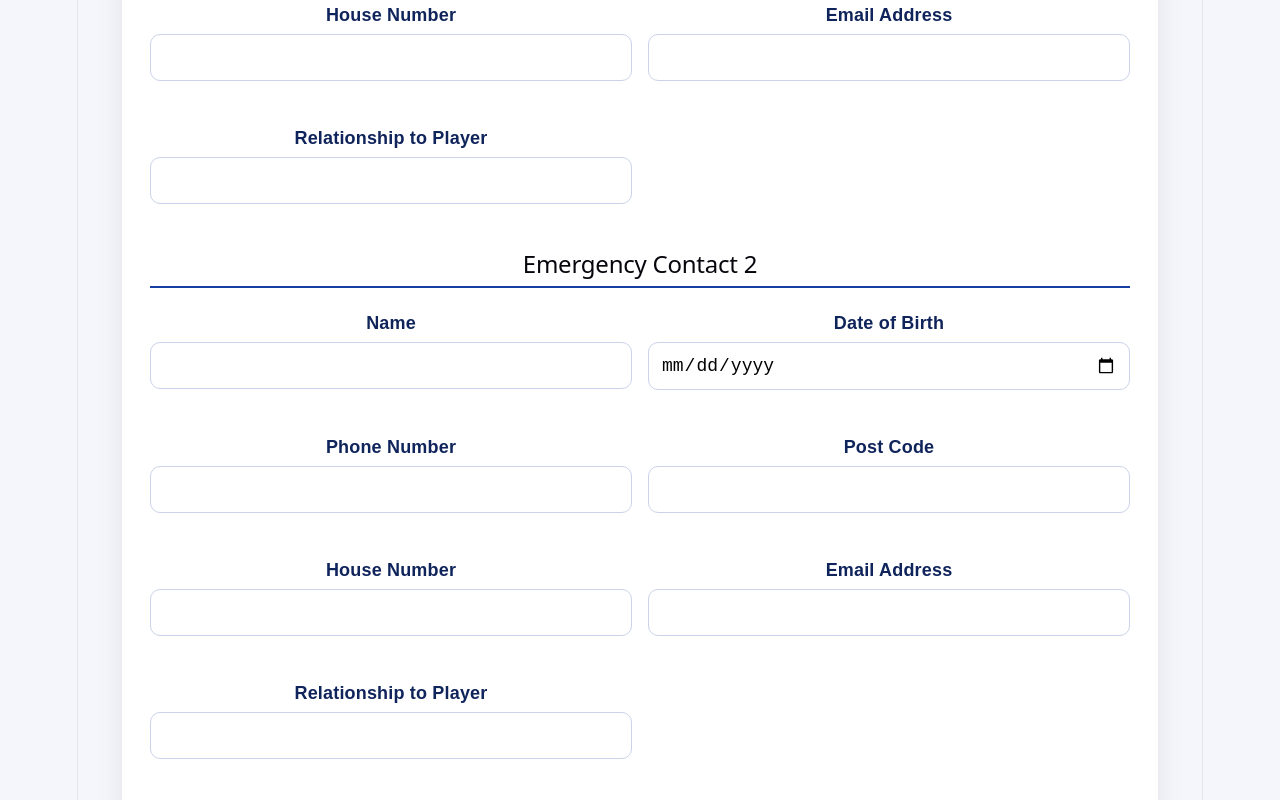
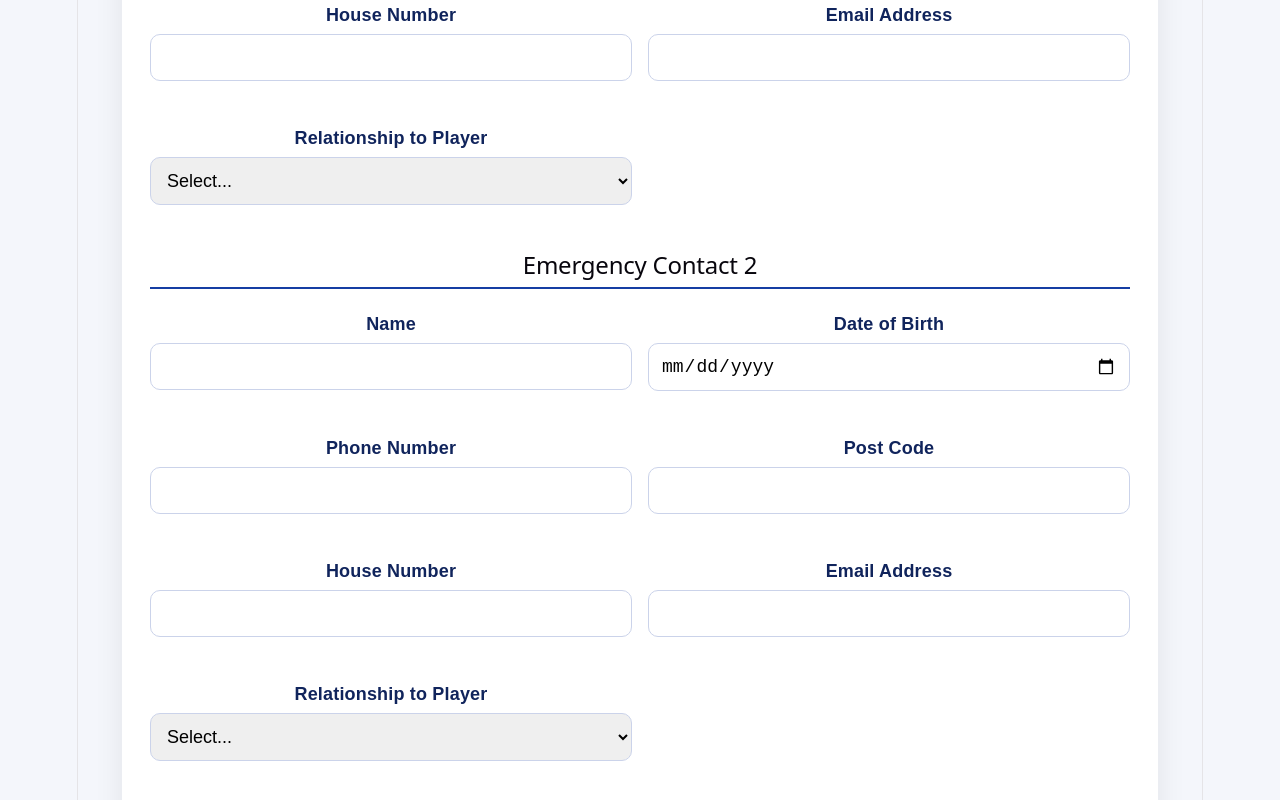
Before and after one commit to Zoomin10/WWFC-Consent-Form, a React (Vite) app in the folder frontend/: page / in a window 1280 px wide. Shown: the part 1020-1820 px from the top of the page. Built offline with nearby package versions, Linux system fonts and the light colour scheme.

Commit message:
validation 4

```diff
--- a/frontend/src/App.jsx
+++ b/frontend/src/App.jsx
@@ -265,7 +265,6 @@ function ContactSection({ title, data, onChange }) {
   ["postcode", "Post Code"],
   ["houseNumber", "House Number"],
   ["email", "Email Address"],
-          ["relationship", "Relationship to Player"],
 ].map(([field, label]) => (
   <label key={field}>
     {label}
@@ -277,6 +276,20 @@ function ContactSection({ title, data, onChange }) {
     />
   </label>
 ))}
+
+<label>
+  Relationship to Player
+  <select
+    required
+    value={data.relationship}
+    onChange={(e) => onChange("relationship", e.target.value)}
+  >
+    <option value="">Select...</option>
+    <option value="Mother">Mother</option>
+    <option value="Father">Father</option>
+    <option value="Carer">Carer</option>
+  </select>
+</label>
       </div>
     </>
   );
```
Also changed, not shown: 1 other file (tests, documents, lock files or other folders). Lines whose indentation alone changed are shown as unchanged.
